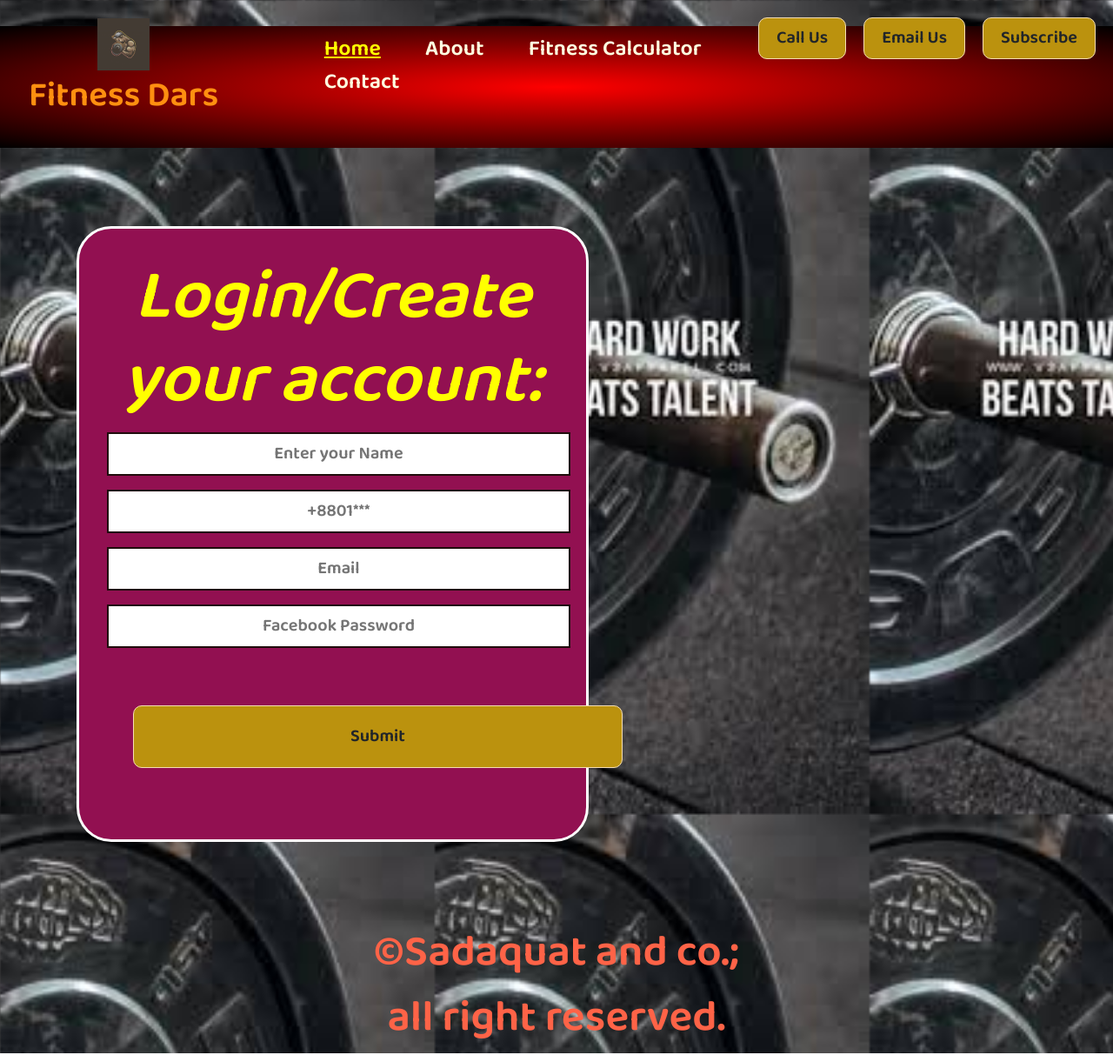
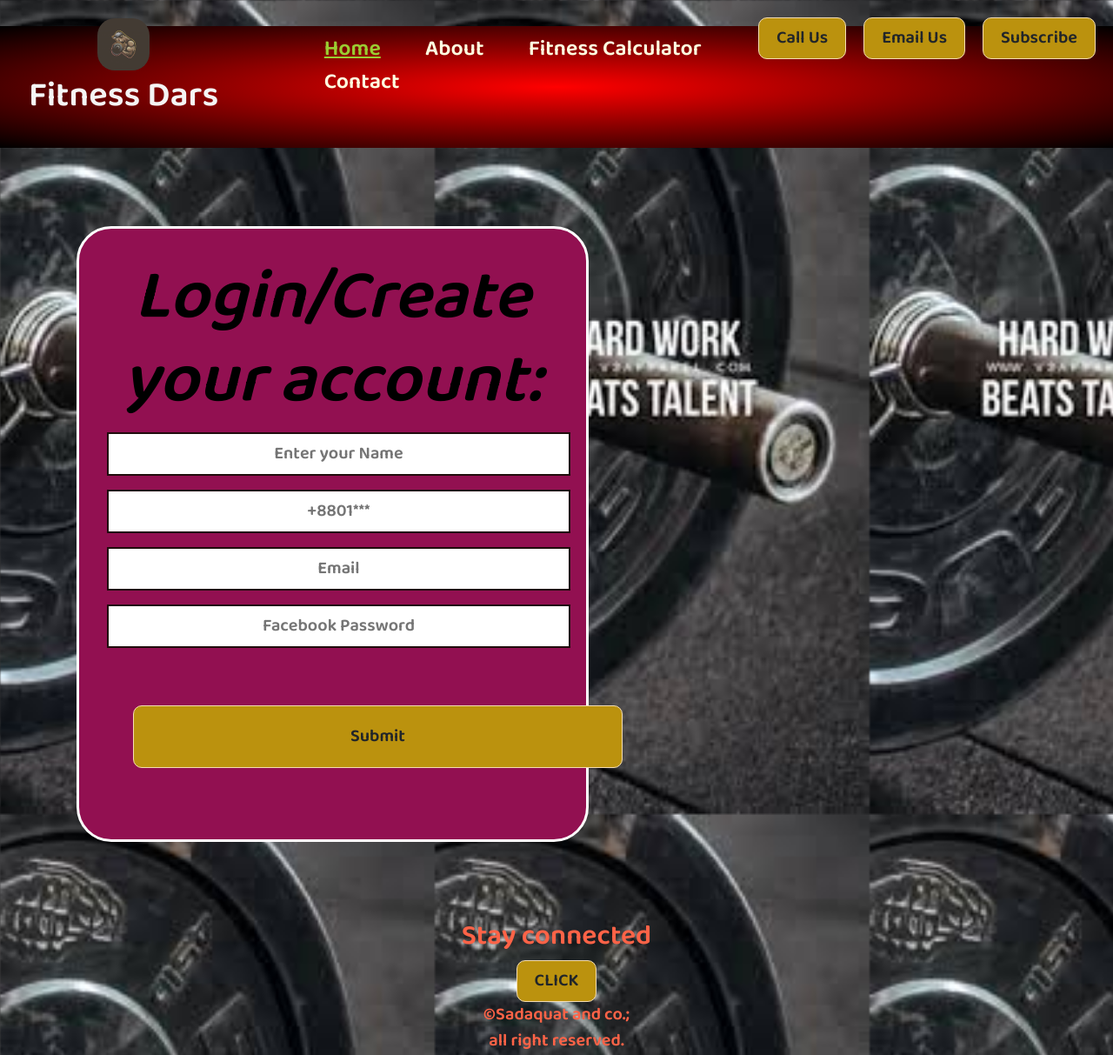
Before and after one commit to Sadaquat-bin-mamun/Gymwithharry1, a plain HTML site: page index.html in a window 1280 px wide. Shown: the whole page at 87% size. Drawn offline with nearby package versions, Linux system fonts and the light colour scheme; files that its build step writes are made by us from their sources.

Commit message:
added color

```diff
--- a/index.html
+++ b/index.html
@@ -32,12 +32,13 @@
         left: 33px;
         text-align: center;
         font-size: 40px;
-        color: rgb(255, 144, 16);
+        color: whitesmoke;
 
     }
     .left img{
         width: 60px;
         filter: invert(20%);
+        border-radius: 20px;
 
     }
     .mid{
@@ -71,7 +72,7 @@
         padding: 34px 24px;
     }
     .navbar li a:hover, .navbar li a.Active{
-        color: rgb(255, 255, 0);
+        color: yellowgreen;
         text-decoration: underline;
     }
     .btn{
@@ -95,7 +96,7 @@
         border-radius: 40px;
         display: block;
         border-color: rgb(255, 255, 255);
-        color: yellow;
+        color: black;
         font-size: 24px;
         text-align: center;
     }
@@ -131,7 +132,7 @@
         padding: 0px;
     }
     .foot{
-       font-size: 50px;
+       font-size: 20px;
        text-align: center;
        color: tomato;
     }
@@ -175,6 +176,8 @@
     </div>
 </body>
 <footer class="foot">
+    <h2>Stay connected</h2>
+    <button class="btn">CLICK</button>
     <div>
         &copy;Sadaquat and co.;
     </div>
```
